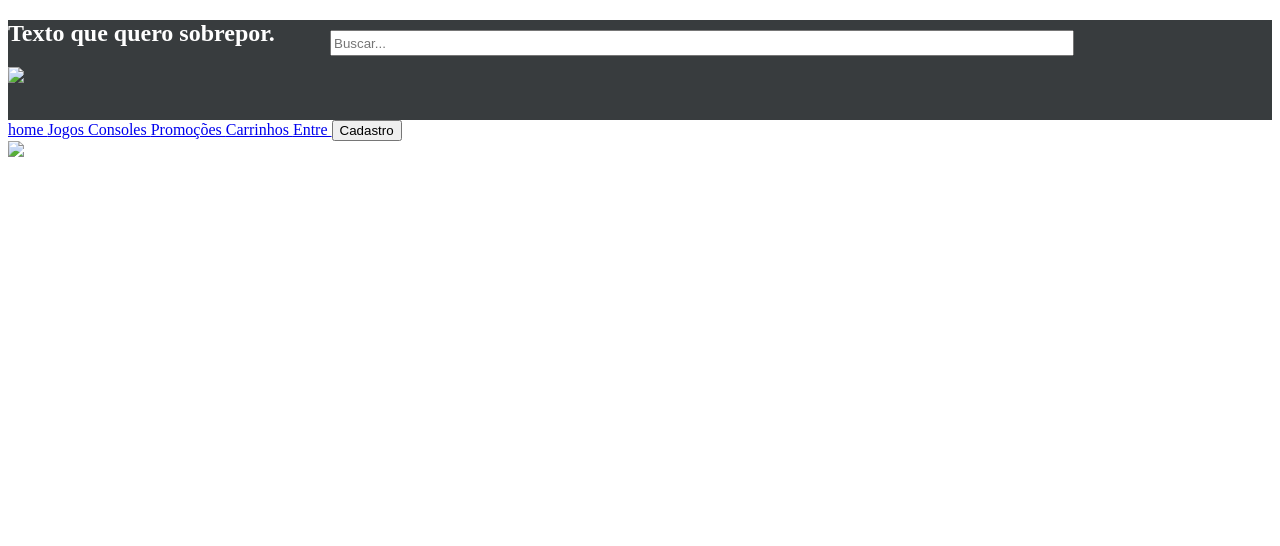
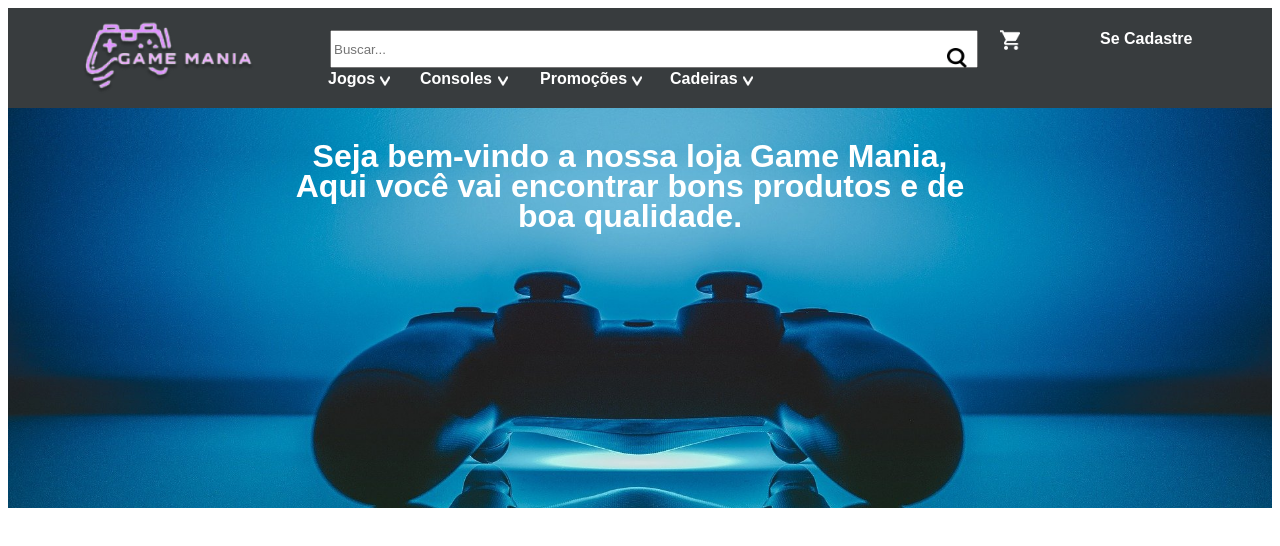
Before and after one commit to RyanBrayan/GameMania, a plain HTML site: page index.html in a window 1280 px wide. Drawn offline with Linux system fonts and the light colour scheme; files whose address does not match are found by name.

Commit message:
Menu pronto, faltando carrosel

```diff
--- a/CSS.css
+++ b/CSS.css
@@ -1,15 +1,136 @@
 .topo {
+    padding: 0;
     height:100px;
     width:100%;
     background-color:rgba(32, 36, 39, 0.89) }
-.textDiv {color: white;
+.textDiv {
+    color: white;
 
 }
-.Buscar{
+#txtBusca{
     position: absolute;
-width: 736px;
-height: 20px;
+width: 50%;
+height: 4%;
 left: 330px;
-top: 30px;;
+top: 30px;
 
 }
+#btnBusca{
+    position: absolute;
+    width:20px;
+    left:74%;
+    top: 6%;
+}
+.image-logo{
+    position: absolute;
+    width: 300px;
+    border:0;
+    top: -30px;
+    right: 940px;
+}
+
+.rodape{
+    float: left;
+}
+
+.menu{
+    text-decoration:none;
+    margin: 20px 10px 0px;
+    text-transform: none;
+    color: white;
+    font-weight: bold;
+    font-family: Arial, Helvetica, sans-serif ;
+}
+.controle-azul{
+    width: 100%;
+    height: 400px;
+    object-fit: cover;
+
+}
+.bem-vindo{
+    position: absolute;
+    color:#fff;
+    text-align: center;
+    left: 280px;
+    top: 120px;
+    width: 700px;
+    line-height: 30px;
+    height: 800px;
+    font-weight:bold ;
+    font-family: Arial, Helvetica, sans-serif;
+}
+
+#jogos{
+    position: absolute;
+    text-decoration:none;
+    color: white;
+    left: 328px;
+    top: 70px;
+}
+
+#consoles{
+    position: absolute;
+    text-decoration:none;
+    color: white;
+    left: 420px;
+    top: 70px;
+}
+
+#promocoes{
+    position: absolute;
+    text-decoration:none;
+    color: white;
+    left: 540px;
+    top: 70px;
+}
+
+.carrinho{
+    position: absolute;
+    color: white;
+    width: 20px;
+    height: 20px;
+    left: 1000px;
+    top: 30px;
+}
+#conta{
+    position: absolute;
+    text-decoration:none;
+    color: white;
+    text-transform: none;
+    left: 1100px;
+    top: 30px;
+}
+#cadeira{
+    position: absolute;
+    text-decoration:none;
+    color: white;
+    left: 670px;
+    top: 70px;
+}
+.seta1{
+    position:absolute;
+    width:10px;
+    left: 380px;
+    top: 76px;
+}
+.seta2{
+    position:absolute;
+    width:10px;
+    left: 498px;
+    top: 76px;
+}
+.seta3{
+    position:absolute;
+    width:10px;
+    left: 632px;
+    top: 76px;
+}
+.seta4{
+    position:absolute;
+    width:10px;
+    left: 743px;
+    top: 76px;
+}
+.couteudo .carrosel{
+    width: 10%;
+}
--- a/index.html
+++ b/index.html
@@ -1,5 +1,5 @@
 <!DOCTYPE html>
-<html lang="en">
+<html lang="pt-br">
 <head>
 
     <meta charset="UTF-8">
@@ -13,26 +13,41 @@
 </head>
 <body>
     <div class="topo">
-        <div class="textDiv">
-            <h2><i id="spaceText" class="fas fa-search"></i>Texto que quero sobrepor.</h2>
+        <div class="image-busca">
+            <input type="text" id="txtBusca" placeholder="Buscar..."/>
+            <img src="C:\Users\Positivo\Desktop\GameMania\GameMania\foto\Lupa-de-pesquisa.png" id="btnBusca" alt="Buscar" />
         </div>
-        <input class="Buscar"id="txtBusca" placeholder="Buscar..."/>
-        <img src="search3.png" id="btnBusca" />
-
+        <img class="seta1" src="foto/seta.png">
+        <img class="seta2" src="foto/seta.png">
+        <img class="seta3" src="foto/seta.png">
+        <img class="seta4" src="foto/seta.png">
+        <img class="image-logo" src="foto/Logo.png" >
     </div>
+   <div class="conteudo">
+   <img class="controle-azul" src="foto\Controle_Azul.jpg">
+        <div class="bem-vindo"> <h1> Seja bem-vindo a nossa loja Game Mania, Aqui você vai encontrar bons produtos e de boa qualidade.</h1>
+        </div>
+       <!--div class="carrosel">
+        <img src="C:\Users\Positivo\Desktop\GameMania\GameMania\foto\teclado-carrosel.jpg "  width="250px" height="100%">
+       </div-->
+   </div>
+    <!--footer>
+        <div class="rodape">
+            <p>rua:joaquin santana</p>
+        </div>
+    </footer-->
+    <nav>
+        <div class="menu">
+              <a id="jogos" href="index.html">Jogos</a>
+              <a id="consoles" href="#">Consoles</a>
+              <a id="promocoes" href="#">Promoções</a>
+              <a href="#"><img class="carrinho" src="foto/carrinho.png"> </a>
+              <a id="conta" href="#">Se Cadastre</a>
+              <a id="cadeira" href="#">Cadeiras</a>
+        </div>
+      </ul>
+      </nav>
 
 
-        <nav id= "menu">
-            <a href="index.html">home </a>
-            <a href="index.html">Jogos </a>
-            <a href="index.html">Consoles </a>
-            <a href="index.html">Promoções </a>
-            <a href="index.html">Carrinhos </a>
-            <a href="index.html">Entre </a>
-            <a href="index.html"><button type="button">Cadastro</button></a>
-
-        </nav>
-
-    <img src="title " Video Game carrosel>
 </body>
 </html>
```
Also changed, not shown: foto/16estacio-jogos-digitais.jpg (renamed from 16estacio-jogos-digitais.jpg), foto/Controle_Azul.jpg (added), foto/Logo.png (added), foto/Lupa-de-pesquisa.png (added), foto/Ps4.jpg (added), foto/carrinho.png (added), foto/seta.png (added), 2 other files.
